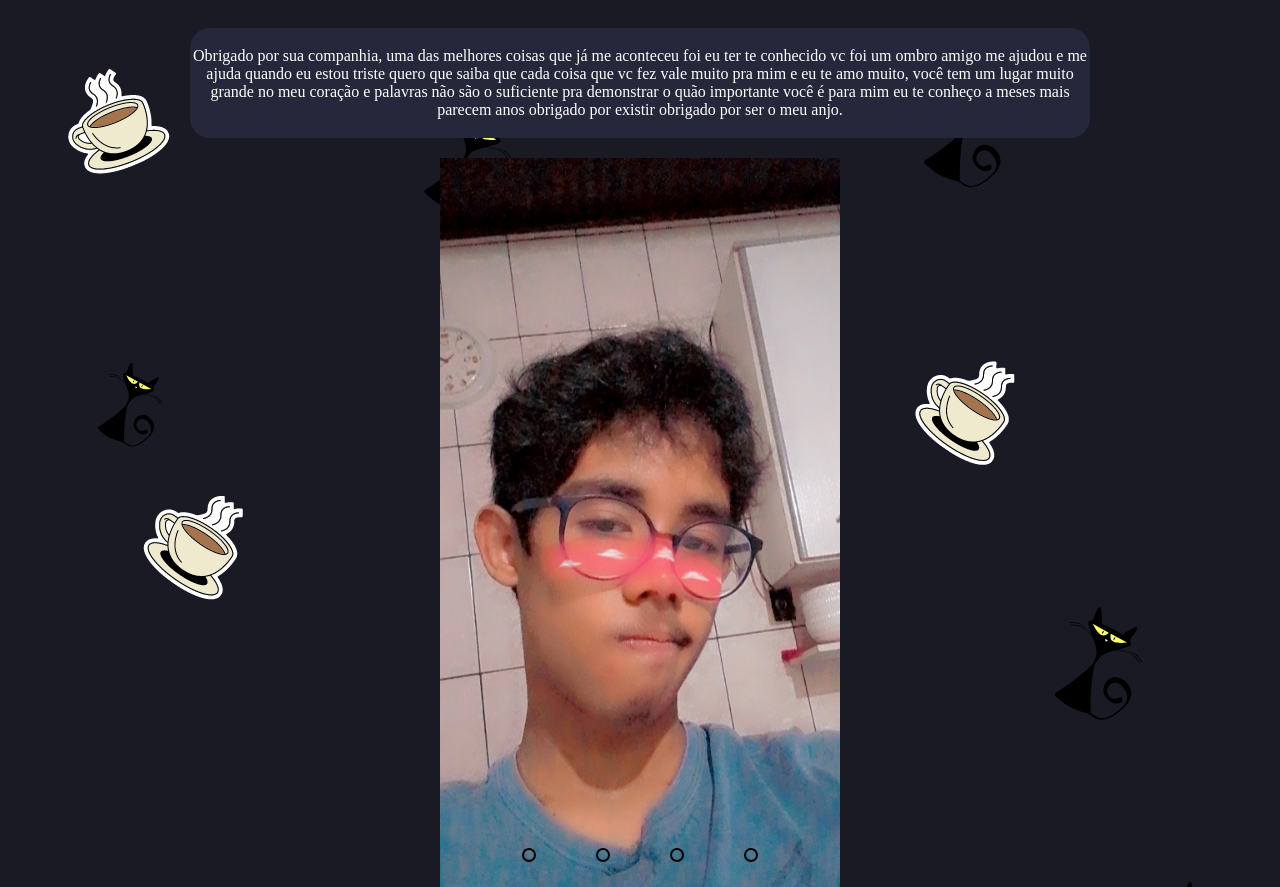
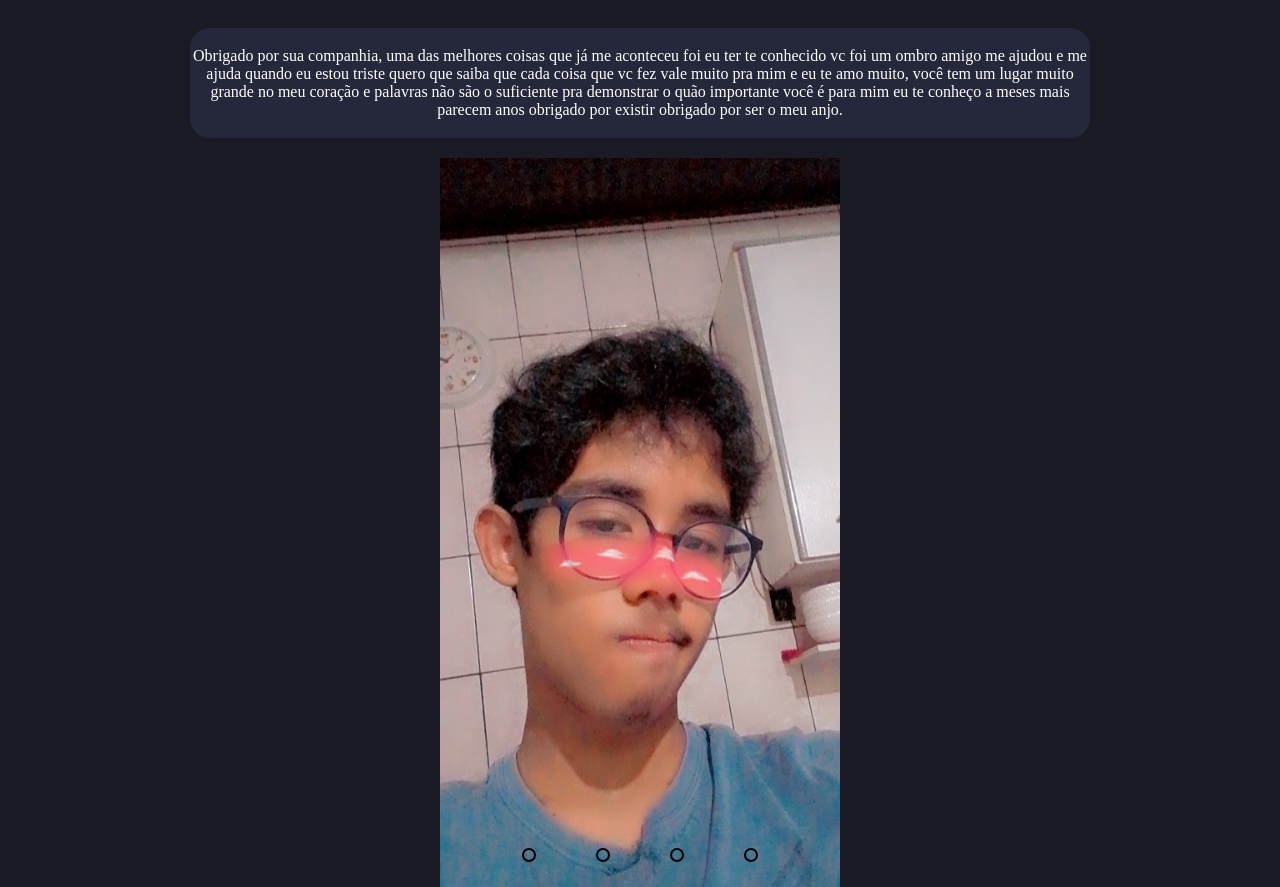
Before and after one commit to SrJDg/Presente, a plain HTML site: page index.html in a window 1280 px wide. Shown: the top 887 px of the page. Drawn offline with Linux system fonts and the light colour scheme.

Commit message:
Update style.css

```diff
--- a/css/style.css
+++ b/css/style.css
@@ -4,7 +4,7 @@
 }
 
 body{
-  background-image: url("/img/background.png");
+  background-color:#191a24;
   display: flex;
   flex-direction: column;
   align-items: center;
```
